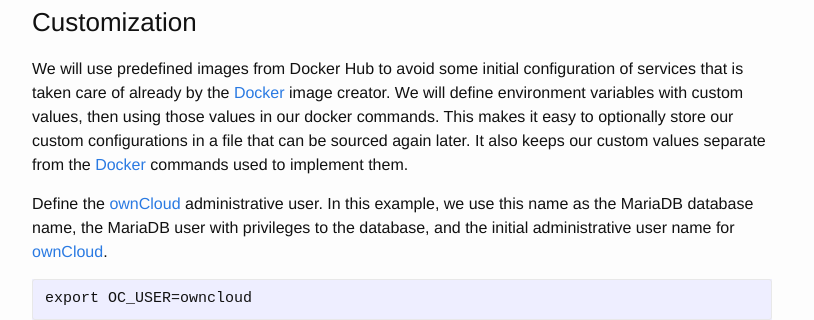
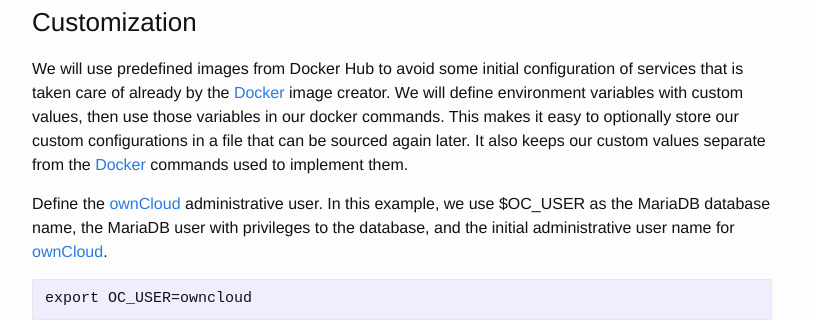
Before and after one commit to whizzer75/whizzer75.github.io, a Jekyll site: the page built from 1-install.md, in a window 1280 px wide and 900 px high, scrolled down 626 px. Shown: the part 176-496 px from the top of the window, without its empty margins (238-1052 px from the left). Built offline with Jekyll 4.4.1, drawn with Linux system fonts in a browser that asks for light colours.

Commit message:
fixed misspelling and other errors

````diff
--- a/1-install.md
+++ b/1-install.md
@@ -39,13 +39,13 @@
 We will use predefined images from Docker Hub to avoid some initial
 configuration of services that is taken care of already by the [Docker]
 image creator. We will define environment variables with custom values,
-then using those values in our docker commands. This makes it easy to
+then use those variables in our docker commands. This makes it easy to
 optionally store our custom configurations in a file that can be sourced again
 later. It also keeps our custom values separate from the [Docker]
 commands used to implement them.
 
-Define the [ownCloud] administrative user. In this example, we use this
-name as the MariaDB database name, the MariaDB user with privileges to the
+Define the [ownCloud] administrative user. In this example, we use $OC_USER
+as the MariaDB database name, the MariaDB user with privileges to the
 database, and the initial administrative user name for [ownCloud].
 ```
 export OC_USER=owncloud
````
